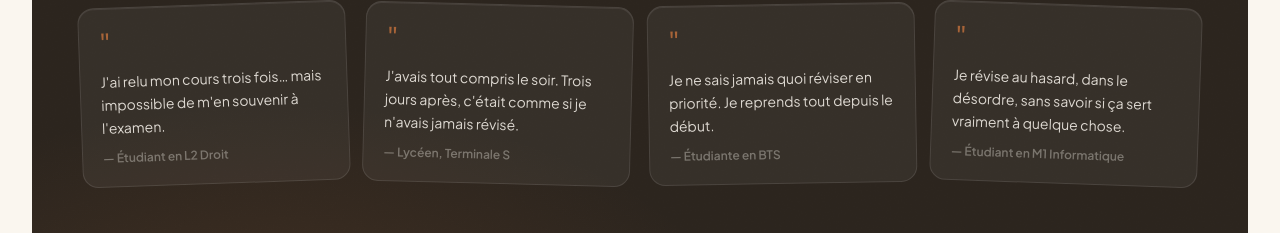
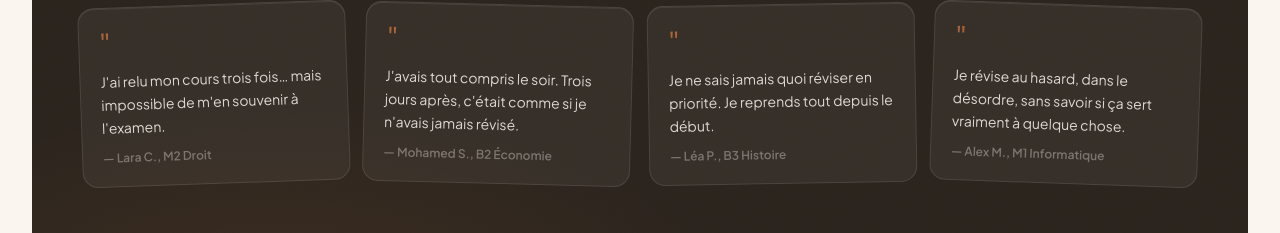
Before and after one commit to Morg9864/memflow, a Next.js app: page / in a window 1280 px wide. Shown: the part 1258-1491 px from the top of the page. Built offline with nearby package versions, Linux system fonts and the light colour scheme.

Commit message:
fix: update author names in STICKY_NOTES for accuracy

```diff
--- a/components/problem-section.tsx
+++ b/components/problem-section.tsx
@@ -7,25 +7,25 @@ import { cn } from "@/lib/utils";
 const STICKY_NOTES: { quote: string; author: string; rotate: string; delay: number }[] = [
   {
     quote: "J'ai relu mon cours trois fois… mais impossible de m'en souvenir à l'examen.",
-    author: "Étudiant en L2 Droit",
+    author: "Lara C., M2 Droit",
     rotate: "-2deg",
     delay: 0,
   },
   {
     quote: "J'avais tout compris le soir. Trois jours après, c'était comme si je n'avais jamais révisé.",
-    author: "Lycéen, Terminale S",
+    author: "Mohamed S., B2 Économie",
     rotate: "1.5deg",
     delay: 0.1,
   },
   {
     quote: "Je ne sais jamais quoi réviser en priorité. Je reprends tout depuis le début.",
-    author: "Étudiante en BTS",
+    author: "Léa P., B3 Histoire",
     rotate: "-1deg",
     delay: 0.2,
   },
   {
     quote: "Je révise au hasard, dans le désordre, sans savoir si ça sert vraiment à quelque chose.",
-    author: "Étudiant en M1 Informatique",
+    author: "Alex M., M1 Informatique",
     rotate: "2deg",
     delay: 0.3,
   },
```
